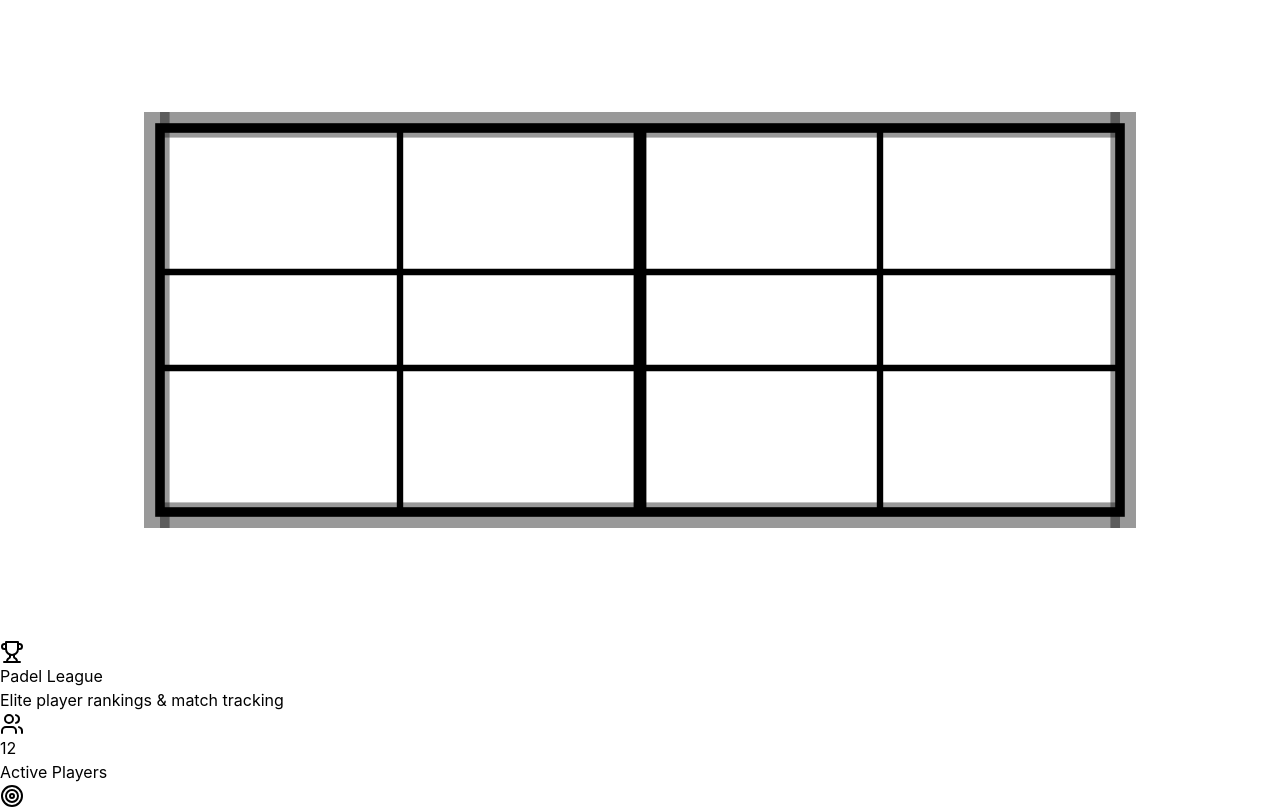
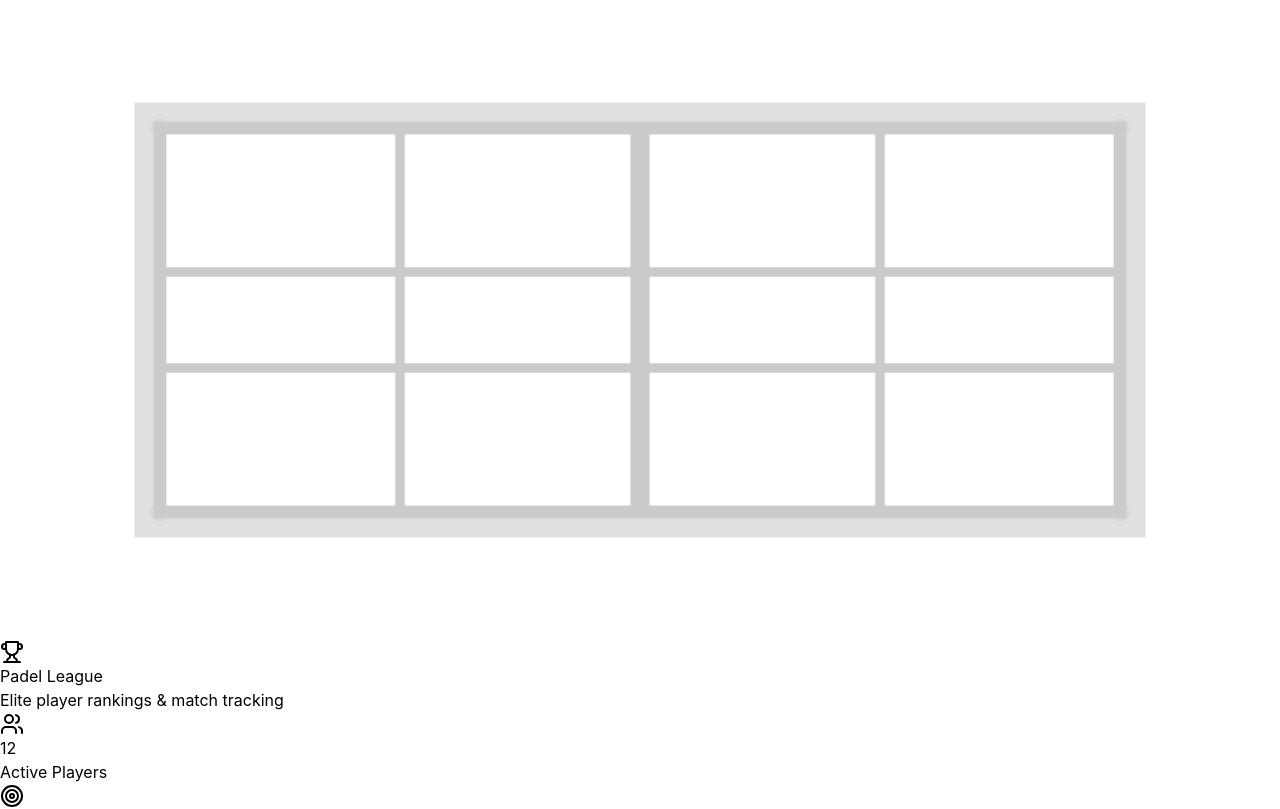
Before and after one commit to petohupka/padel-league, a React (Vite) app: page / in a window 1280 px wide. Shown: the top 809 px of the page. Built offline with nearby package versions, Linux system fonts and the light colour scheme.

Commit message:
Update App.jsx

```diff
--- a/src/App.jsx
+++ b/src/App.jsx
@@ -238,32 +238,73 @@ const PadelCompetitionApp = () => {
 
   // Padel Court Background Component
 const PadelCourtBG = () => (
-  <div className="fixed inset-0 -z-10">
+  <div className="fixed inset-0 -z-10 overflow-hidden">
+    {/* Main court SVG */}
     <svg
-      className="absolute inset-0 w-full h-full opacity-15"
+      className="absolute inset-0 w-full h-full text-slate-300"
       viewBox="0 0 400 200"
       fill="none"
+      style={{ opacity: 0.2 }}
     >
-      {/* Court outline */}
-      <rect x="50" y="40" width="300" height="120" stroke="currentColor" strokeWidth="3" fill="none"/>
+      {/* Court outline - main rectangle */}
+      <rect
+        x="50"
+        y="40"
+        width="300"
+        height="120"
+        stroke="currentColor"
+        strokeWidth="4"
+        fill="none"
+      />
 
-      {/* Net line */}
-      <line x1="200" y1="40" x2="200" y2="160" stroke="currentColor" strokeWidth="4"/>
+      {/* Net line - center divider */}
+      <line
+        x1="200"
+        y1="40"
+        x2="200"
+        y2="160"
+        stroke="currentColor"
+        strokeWidth="6"
+      />
 
-      {/* Service boxes */}
-      <line x1="50" y1="85" x2="350" y2="85" stroke="currentColor" strokeWidth="2"/>
-      <line x1="50" y1="115" x2="350" y2="115" stroke="currentColor" strokeWidth="2"/>
+      {/* Service boxes - horizontal lines */}
+      <line x1="50" y1="85" x2="350" y2="85" stroke="currentColor" strokeWidth="3"/>
+      <line x1="50" y1="115" x2="350" y2="115" stroke="currentColor" strokeWidth="3"/>
 
-      {/* Side service lines */}
-      <line x1="125" y1="40" x2="125" y2="160" stroke="currentColor" strokeWidth="2"/>
-      <line x1="275" y1="40" x2="275" y2="160" stroke="currentColor" strokeWidth="2"/>
+      {/* Side service lines - vertical lines */}
+      <line x1="125" y1="40" x2="125" y2="160" stroke="currentColor" strokeWidth="3"/>
+      <line x1="275" y1="40" x2="275" y2="160" stroke="currentColor" strokeWidth="3"/>
 
-      {/* Glass walls (padel specific) */}
-      <rect x="45" y="35" width="8" height="130" fill="currentColor" opacity="0.4"/>
-      <rect x="347" y="35" width="8" height="130" fill="currentColor" opacity="0.4"/>
-      <rect x="50" y="35" width="300" height="8" fill="currentColor" opacity="0.4"/>
-      <rect x="50" y="157" width="300" height="8" fill="currentColor" opacity="0.4"/>
+      {/* Glass walls - padel specific thick borders */}
+      <rect x="42" y="32" width="8" height="136" fill="currentColor" opacity="0.6"/>
+      <rect x="350" y="32" width="8" height="136" fill="currentColor" opacity="0.6"/>
+      <rect x="50" y="32" width="300" height="8" fill="currentColor" opacity="0.6"/>
+      <rect x="50" y="160" width="300" height="8" fill="currentColor" opacity="0.6"/>
+
+      {/* Corner reinforcements */}
+      <circle cx="50" cy="40" r="3" fill="currentColor" opacity="0.5"/>
+      <circle cx="350" cy="40" r="3" fill="currentColor" opacity="0.5"/>
+      <circle cx="50" cy="160" r="3" fill="currentColor" opacity="0.5"/>
+      <circle cx="350" cy="160" r="3" fill="currentColor" opacity="0.5"/>
     </svg>
+
+    {/* Additional pattern overlay */}
+    <div
+      className="absolute inset-0 opacity-10"
+      style={{
+        backgroundImage: `
+          radial-gradient(circle at 25% 25%, rgba(59, 130, 246, 0.3) 0%, transparent 50%),
+          radial-gradient(circle at 75% 75%, rgba(16, 185, 129, 0.3) 0%, transparent 50%),
+          repeating-linear-gradient(
+            45deg,
+            transparent,
+            transparent 40px,
+            rgba(148, 163, 184, 0.1) 40px,
+            rgba(148, 163, 184, 0.1) 42px
+          )
+        `
+      }}
+    />
   </div>
 );
 
```
